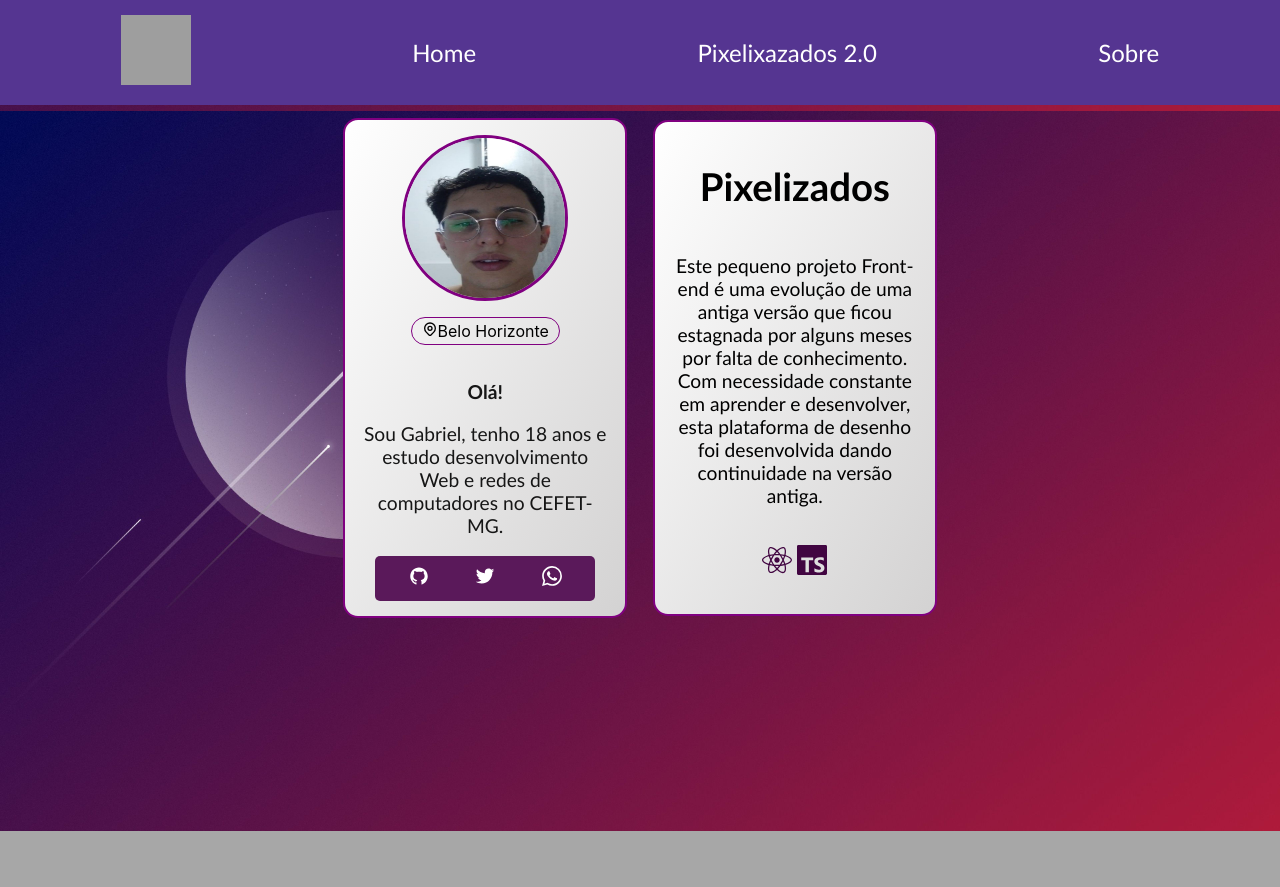
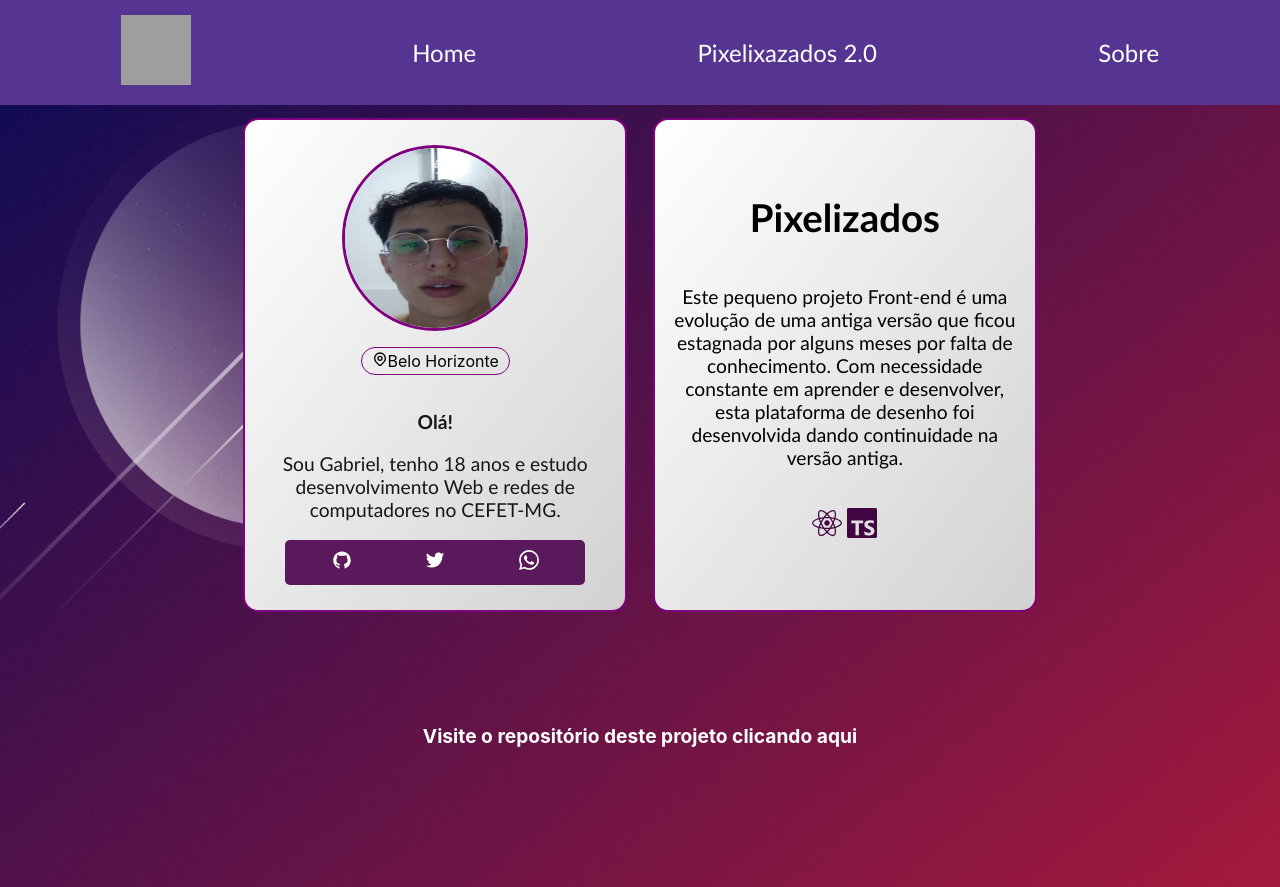
Before and after one commit to Gabrielcefetzada/pixelArt-2.0, a React (Create React App) app: page /about in a window 1280 px wide. Before the commit the page ends 847 px from the top, so only its background shows below. Built offline with nearby package versions, Linux system fonts and the light colour scheme; grey boxes are pictures that could not be loaded.

Commit message:
link to github, fixing loading and some background positions

```diff
--- a/src/App.css
+++ b/src/App.css
@@ -37,9 +37,9 @@
   }
 }
 
-.background {
+body {
   background-image: url("./images/wallpaper.jpg");
   margin: 0%;
   background-position: center bottom;
-  background-size: 100%;
+  background-size: cover;
 }
--- a/src/components/About.tsx
+++ b/src/components/About.tsx
@@ -55,6 +55,10 @@ export const About = () => {
       </div>
       <p>ﾠ</p>
       <p>ﾠ</p>
+      <p className="white-text">
+        Visite o repositório deste projeto clicando{" "}
+        <a href="https://github.com/Gabrielcefetzada/pixelArt-2.0">aqui</a>
+      </p>
       <p>ﾠ</p>
       <p>ﾠ</p>
       <p>ﾠ</p>
--- a/src/components/IndexView.tsx
+++ b/src/components/IndexView.tsx
@@ -12,7 +12,6 @@ import colorp from "../images/color_picker.png";
 import pencil from "../images/lapis.png";
 import borrow from "../images/borracha.png";
 import colorpImg from "../images/selecionador-de-cores.png";
-import loadingGif from "../images/loading.gif";
 
 export const IndexView = () => {
   interface auxArrayInterface {
@@ -99,7 +98,7 @@ export const IndexView = () => {
   return (
     <div className="background">
       {loading ? (
-        <img className="loading-icon" src={loadingGif}></img>
+        <p className="white-text">Carregando...</p>
       ) : (
         <>
           <br></br> <br></br>
@@ -161,6 +160,10 @@ export const IndexView = () => {
       <p>ﾠ</p>
       <p>ﾠ</p>
       <p>ﾠ</p>
+      <p className="white-text">
+        Visite o repositório deste projeto clicando{" "}
+        <a href="https://github.com/Gabrielcefetzada/pixelArt-2.0">aqui</a>
+      </p>
       <p>ﾠ</p>
       <p>ﾠ</p>
       <p>ﾠ</p>
--- a/src/styles/About.css
+++ b/src/styles/About.css
@@ -16,16 +16,16 @@
     rgb(255, 255, 255),
     rgb(211, 210, 210)
   );
-  width: 250px;
+  width: 350px;
   border-radius: 15px;
   border: 2px solid purple;
   margin: 1%;
-  min-height: 450px;
+  min-height: 460px;
 }
 
 .me {
-  width: 160px;
-  height: 160px;
+  width: 180px;
+  height: 180px;
   border-radius: 50%;
   border: 3px solid purple;
 }
@@ -83,10 +83,3 @@ a {
   font-size: 30px;
   color: rgb(65, 5, 65);
 }
-
-.background {
-  background-image: url("../images/wallpaper.jpg");
-  margin: 0%;
-  background-position: center bottom;
-  background-size: 100%;
-}
--- a/src/styles/PixelBox.css
+++ b/src/styles/PixelBox.css
@@ -23,9 +23,12 @@
   background-color: white;
 }
 
-.loading-icon {
-  width: 100px;
-  height: 100px;
-  position: absolute;
-  z-index: 10;
+.white-text {
+  color: white;
+  font-size: 1.2rem;
+  font-weight: bold;
 }
+
+.white-text a:hover {
+  color: lightcoral;
+}
```
